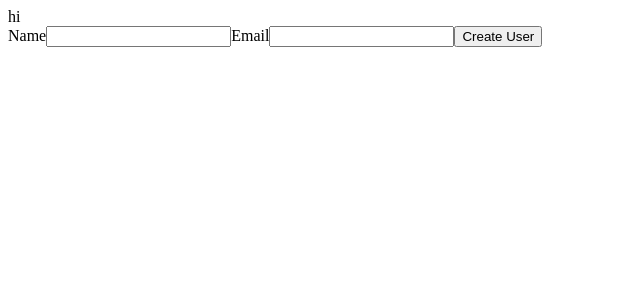
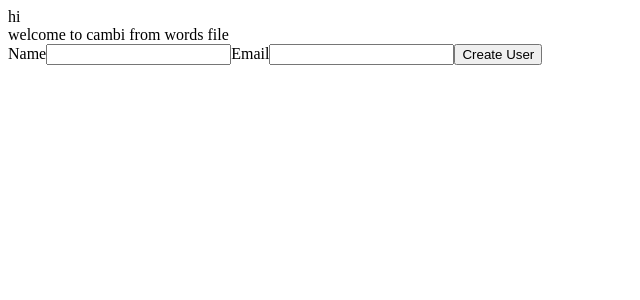
Before and after one commit to danielowenscs/cambi-website, a Vue app: page / in a window 1280 px wide. Shown: the top 300 px of the page, without its empty margins (0-640 px from the left). Built offline with nearby package versions, Linux system fonts and the light colour scheme.

Commit message:
adding strings file

```diff
--- /dev/null
+++ b/src/assets/strings.js
@@ -0,0 +1,3 @@
+export const strings = {
+    welcome: 'welcome to cambi from words file'
+}
--- a/src/assets/words.js
+++ /dev/null
@@ -1 +0,0 @@
-export const tWelcome = 'welcome to cambi from words'
--- a/src/components/Welcome.vue
+++ b/src/components/Welcome.vue
@@ -1,15 +1,14 @@
 <template>
     <div>hi</div>
-    <div>{{tWelcome}}</div>
+    <div>{{welcome}}</div>
 </template>
 <script>
-import {tWelcome} from '../assets/words.js'
+import {strings} from '../assets/strings.js'
 export default {
     name: "Welcome",
-    tWelcome,
     data () {
         return {
-            tWelcome: this.tWelcome
+            welcome: strings.welcome
         }
     }
 
```
